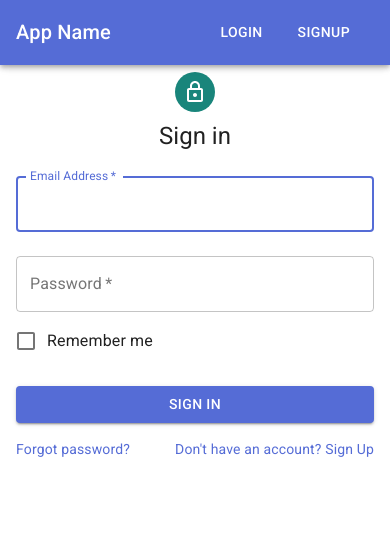
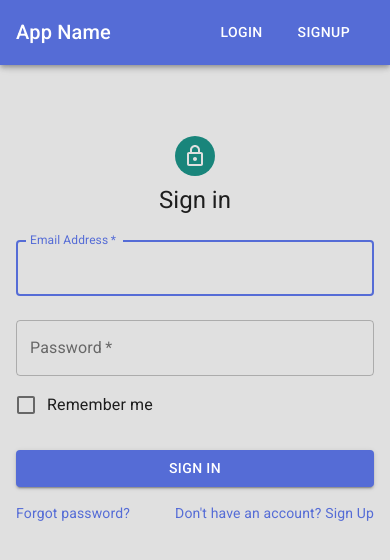
Before and after one commit to Kyokatarz/ft5-group5-dev-network-app, a Next.js app: page /login in a window 390 px wide. Shown: the top 560 px of the page. Built offline with nearby package versions, Linux system fonts and the light colour scheme.

Commit message:
Responsive steps

```diff
--- a/pages/_app.tsx
+++ b/pages/_app.tsx
@@ -14,7 +14,7 @@ import Navbar from '../src/client/components/Navbar'
 const useStyles = makeStyles((theme: Theme) =>
   createStyles({
     content: {
-      marginTop: 64,
+      minHeight: '90vh',
     },
   })
 )
--- a/src/client/components/SignInPage/SignInPage.tsx
+++ b/src/client/components/SignInPage/SignInPage.tsx
@@ -6,7 +6,6 @@ import {
   Container,
   FormControlLabel,
   Grid,
-  makeStyles,
   TextField,
   Typography,
 } from '@material-ui/core'
@@ -24,7 +23,7 @@ export default function SignIn() {
   }
 
   return (
-    <Container component="main" maxWidth="xs">
+    <Container component="main" maxWidth="xs" className={classes.container}>
       <div className={classes.paper}>
         <Avatar className={classes.avatar}>
           <LockOutlinedIcon />
--- a/src/client/components/SignInPage/useStyles.ts
+++ b/src/client/components/SignInPage/useStyles.ts
@@ -10,6 +10,12 @@ export default makeStyles((theme) => ({
   avatar: {
     margin: theme.spacing(1),
     backgroundColor: theme.palette.secondary.main,
+  },
+  container: {
+    marginTop: 64,
+    display: 'flex',
+    alignItems: 'center',
+    justifyContent: 'center',
   },
   form: {
     width: '100%', // Fix IE 11 issue.
--- a/src/client/components/SignUpPage/SignUpPage.tsx
+++ b/src/client/components/SignUpPage/SignUpPage.tsx
@@ -19,6 +19,11 @@ const useStyles = makeStyles((theme) => ({
     display: 'flex',
     flexDirection: 'column',
     alignItems: 'center',
+  },
+  container: {
+    display: 'flex',
+    alignItems: 'center',
+    justifyContent: 'center',
   },
   avatar: {
     margin: theme.spacing(1),
--- a/src/client/components/Step/index.tsx
+++ b/src/client/components/Step/index.tsx
@@ -1,6 +1,6 @@
 import Card from '@material-ui/core/Card'
-import CardContent from '@material-ui/core/CardContent'
-import Typography from '@material-ui/core/Typography'
+import { CardContent, Grid, Typography } from '@material-ui/core'
+import React from 'react'
 
 import useStyles from './useStyles'
 
@@ -13,6 +13,7 @@ type StepType = {
 const Step = ({ icon, title, text }: StepType): JSX.Element => {
   const classes = useStyles()
   return (
+    <Grid item lg={3} md={5} xs={9}>
       <Card className={classes.step}>
         <div className={classes.icon}>{icon}</div>
         {/* <CardActionArea>
@@ -36,6 +37,7 @@ const Step = ({ icon, title, text }: StepType): JSX.Element => {
           </Typography>
         </CardContent>
       </Card>
+    </Grid>
   )
 }
 
--- a/src/client/components/Step/useStyles.ts
+++ b/src/client/components/Step/useStyles.ts
@@ -6,6 +6,7 @@ const useStyles = makeStyles((theme: Theme) => ({
     flexDirection: 'column',
     alignItems: 'center',
     // maxHeight: "80%",
+    minHeight: '50vh',
     borderRadius: 3,
   },
   icon: {
@@ -17,8 +18,8 @@ const useStyles = makeStyles((theme: Theme) => ({
   },
   title: {
     textAlign: 'center',
-    fontSize: '1.5rem',
-    color: '#74a353',
+    fontSize: '1.8rem',
+    color: theme.palette.primary.main,
     textTransform: 'uppercase',
     margin: 5,
   },
--- a/src/theme.tsx
+++ b/src/theme.tsx
@@ -3,6 +3,15 @@ import { red } from '@material-ui/core/colors'
 
 // Create a theme instance.
 const theme = createMuiTheme({
+  overrides: {
+    MuiCssBaseline: {
+      '@global': {
+        html: {
+          scrollBehavior: 'smooth',
+        },
+      },
+    },
+  },
   palette: {
     primary: {
       main: '#556cd6',
@@ -14,7 +23,7 @@ const theme = createMuiTheme({
       main: red.A400,
     },
     background: {
-      default: '#fff',
+      default: '#e0e0e0',
     },
   },
 })
```
Also changed, not shown: src/client/components/Home/Home.tsx (+6 -6 lines), src/client/components/Home/useStyles.ts (+15 -9 lines). Lines whose indentation alone changed are shown as unchanged.
